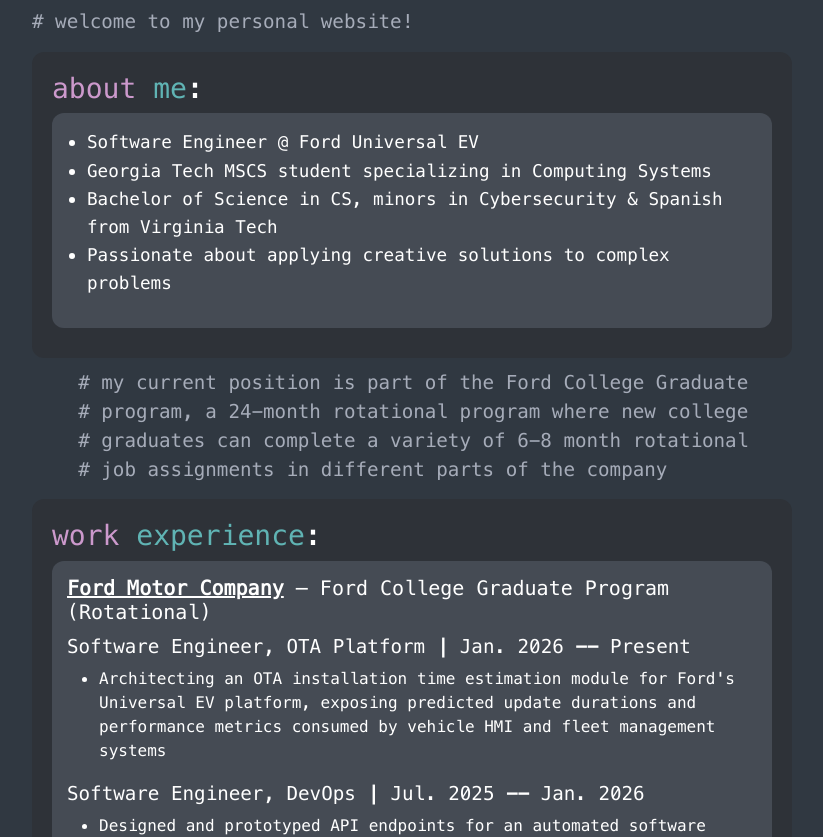
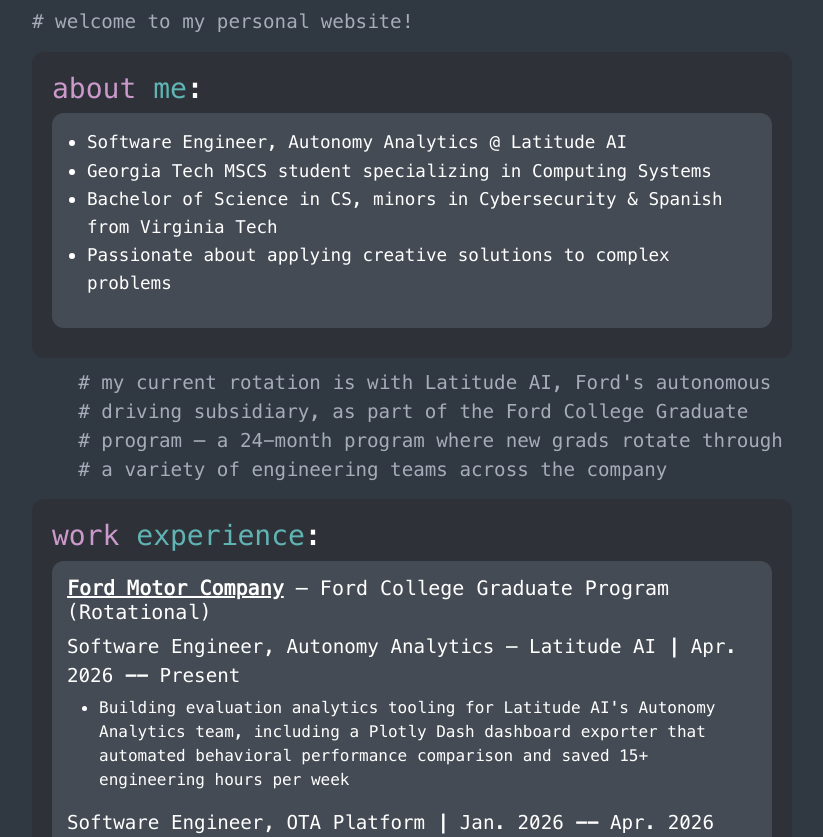
Before and after one commit to jackashmore/jackashmore.github.io, a plain HTML site: page index.html in a window 1280 px wide. Shown: the part 119-956 px from the top of the page, without its empty margins (228-1051 px from the left). Drawn offline with nearby package versions, Linux system fonts and the light colour scheme.

Commit message:
Update index.html

```diff
--- a/index.html
+++ b/index.html
@@ -33,7 +33,7 @@
     <h3>about <span class="cyan-text">me</span></h3>
     <div class="nested-bubble">
         <ul class="about-me-list">
-            <li>Software Engineer @ Ford Universal EV</li>
+            <li>Software Engineer, Autonomy Analytics @ Latitude AI</li>
             <li>Georgia Tech MSCS student specializing in Computing Systems</li>
             <li>Bachelor of Science in CS, minors in Cybersecurity & Spanish from Virginia Tech</li>
             <li>Passionate about applying creative solutions to complex problems</li>
@@ -41,10 +41,10 @@
     </div>
 </div>
 <pre class="gray-text">
-    # my current position is part of the Ford College Graduate
-    # program, a 24-month rotational program where new college
-    # graduates can complete a variety of 6-8 month rotational
-    # job assignments in different parts of the company
+    # my current rotation is with Latitude AI, Ford's autonomous
+    # driving subsidiary, as part of the Ford College Graduate
+    # program — a 24-month program where new grads rotate through
+    # a variety of engineering teams across the company
 </pre>
 
 <div class="bubble">
@@ -52,9 +52,16 @@
     <div class="nested-bubble">
         <span class="white-text">
             <h5><u><b>Ford Motor Company</b></u> — Ford College Graduate Program (Rotational)</h5>
-            <p class="work-exp-item">Software Engineer, OTA Platform <b>|</b> Jan. 2026 <b>--</b> Present</p>
+            <p class="work-exp-item">Software Engineer, Autonomy Analytics — Latitude AI <b>|</b> Apr. 2026 <b>--</b> Present</p>
             <ul>
-                <li>Architecting an OTA installation time estimation module for Ford's Universal EV platform,
+                <li>Building evaluation analytics tooling for Latitude AI's Autonomy Analytics team, including
+                    a Plotly Dash dashboard exporter that automated behavioral performance comparison and saved
+                    15+ engineering hours per week
+                </li>
+            </ul>
+            <p class="work-exp-item">Software Engineer, OTA Platform <b>|</b> Jan. 2026 <b>--</b> Apr. 2026</p>
+            <ul>
+                <li>Architected an OTA installation time estimation module for Ford's Universal EV platform,
                     exposing predicted update durations and performance metrics consumed by vehicle HMI and
                     fleet management systems
                 </li>
```
